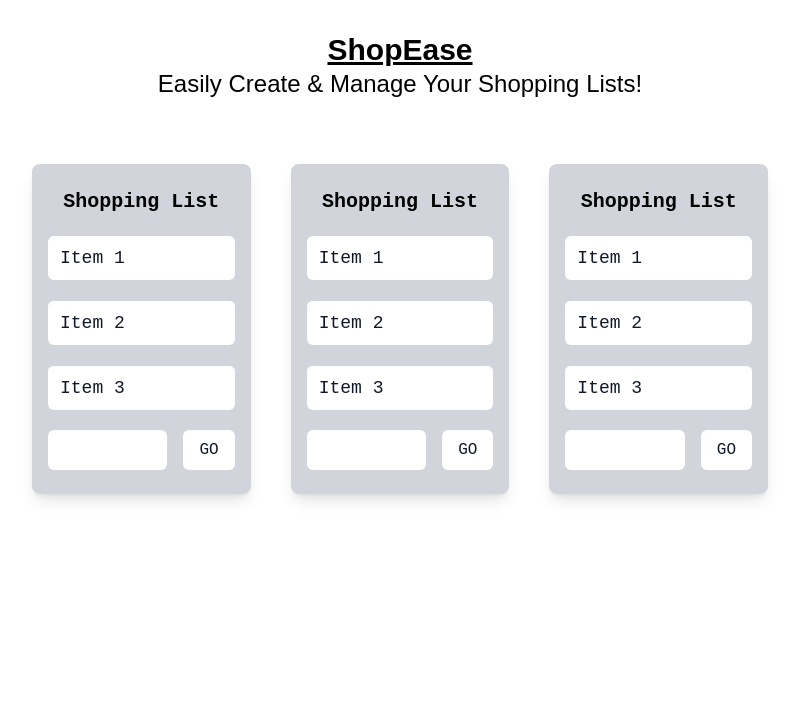
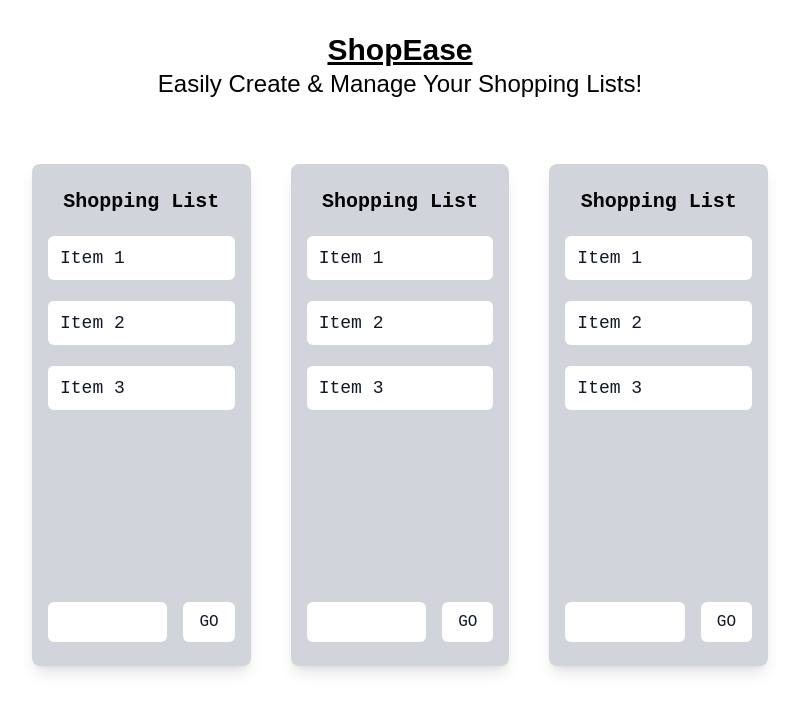
Before and after one commit to emelyn-barrientos/shopease-list-coding-challenge, a React (Create React App) app: page / in a window 1280 px wide. Shown: the top 712 px of the page, without its empty margins (240-1039 px from the left). Built offline with nearby package versions, Linux system fonts and the light colour scheme; a web font is replaced by a local one.

Commit message:
Add margin top to form

```diff
--- a/src/components/AddItemForm.jsx
+++ b/src/components/AddItemForm.jsx
@@ -14,7 +14,7 @@ function AddItemForm(props) {
   }
 
   return (
-    <form onSubmit={handleSubmit} className="flex justify-between">
+    <form onSubmit={handleSubmit} className="flex justify-between mt-48">
       <div className="flex w-full">
         <input
           type="text"
```
